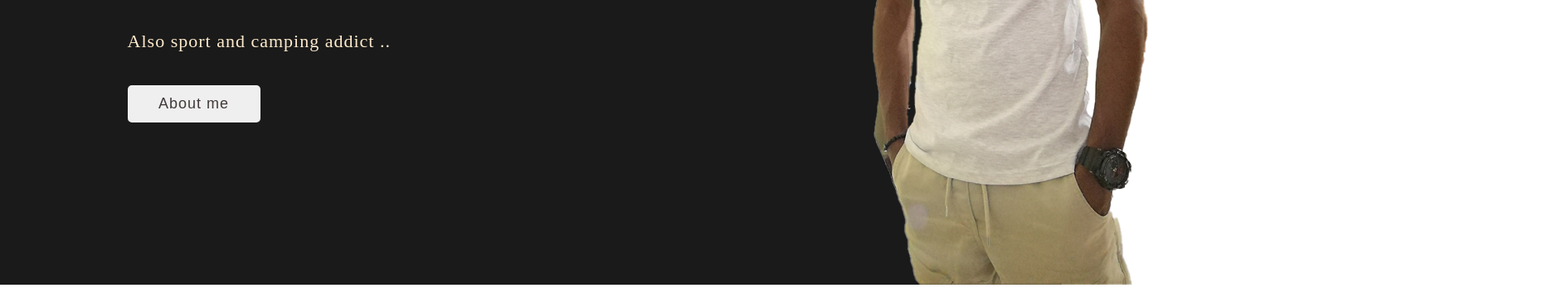
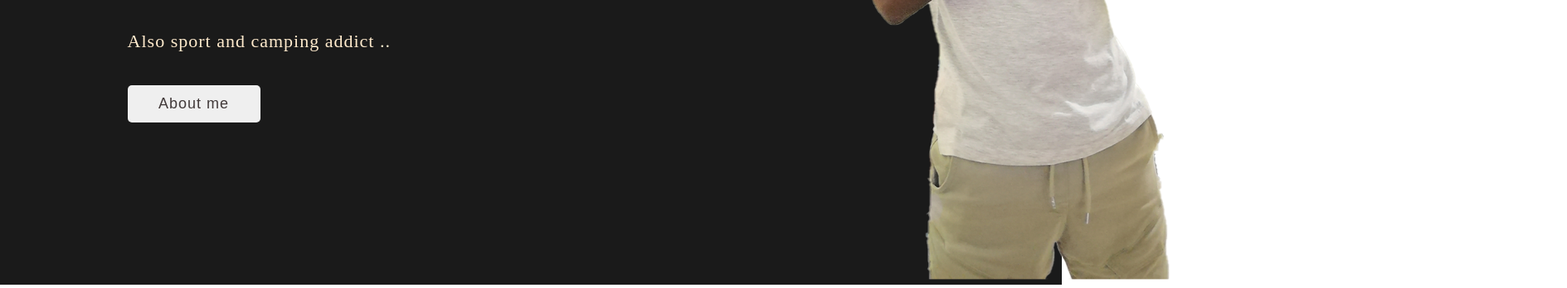
Before and after one commit to teyebhamza/poortfolio, a plain HTML site: page index.html in a window 1280 px wide. Shown: the part 456-804 px from the top of the page at 83% size, 1889 px wide, since content can reach past the window. Drawn offline with nearby package versions, Linux system fonts and the light colour scheme; a web font is replaced by a local one.

Commit message:
add new file and new pic

```diff
--- a/index.html
+++ b/index.html
@@ -27,7 +27,7 @@
             <button type="button">About me</button>
         </div>
         <div class="main-img">
-            <img src="hamzzza.png" alt="">
+            <img src="Hamzzaaa.png" alt="">
 
         </div>
 
--- a/style.css
+++ b/style.css
@@ -92,7 +92,7 @@ button:hover{
 .main-img{
     position: absolute;
     width: 58%;
-    height: 90%;
+    height: 95%;
     bottom: 0;
     right: 0;
     text-align: right ;
```
Also changed, not shown: contact.html (+1 -1 lines), Hamzzaaa.png (added).
